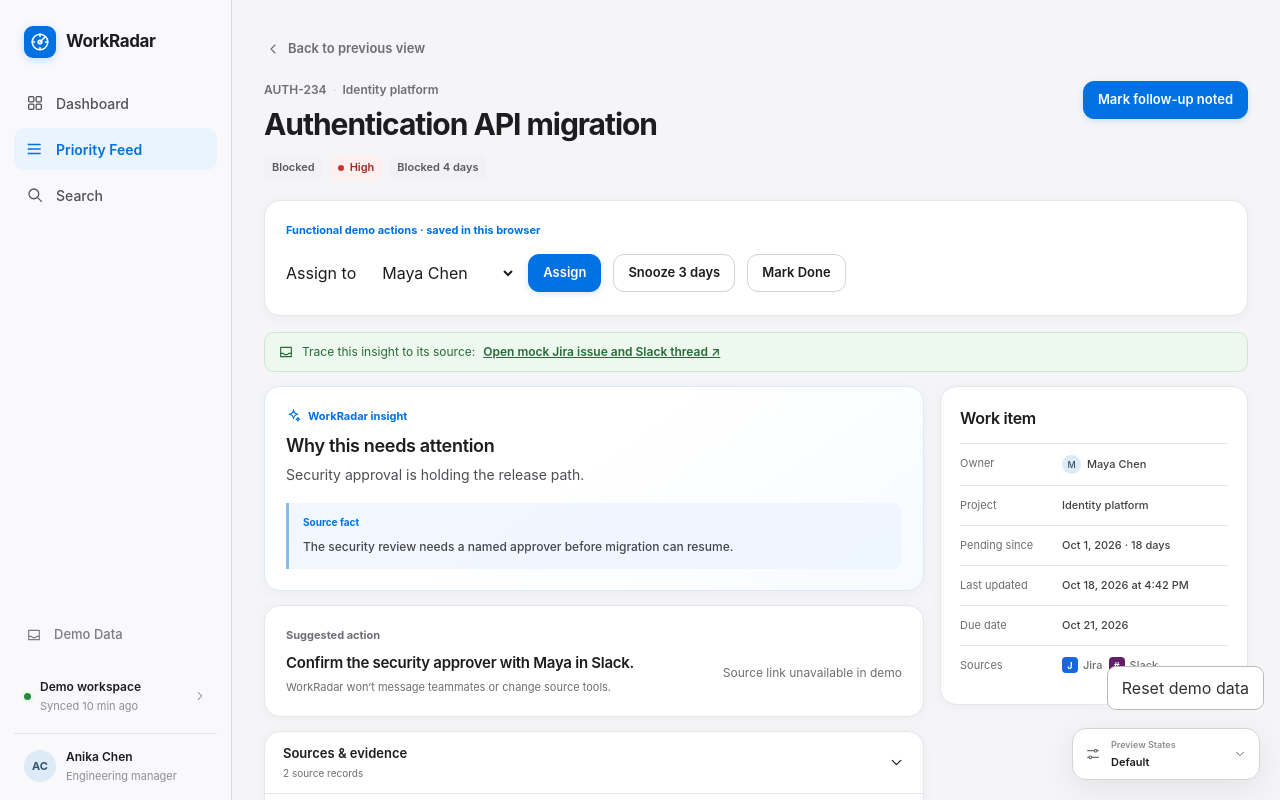
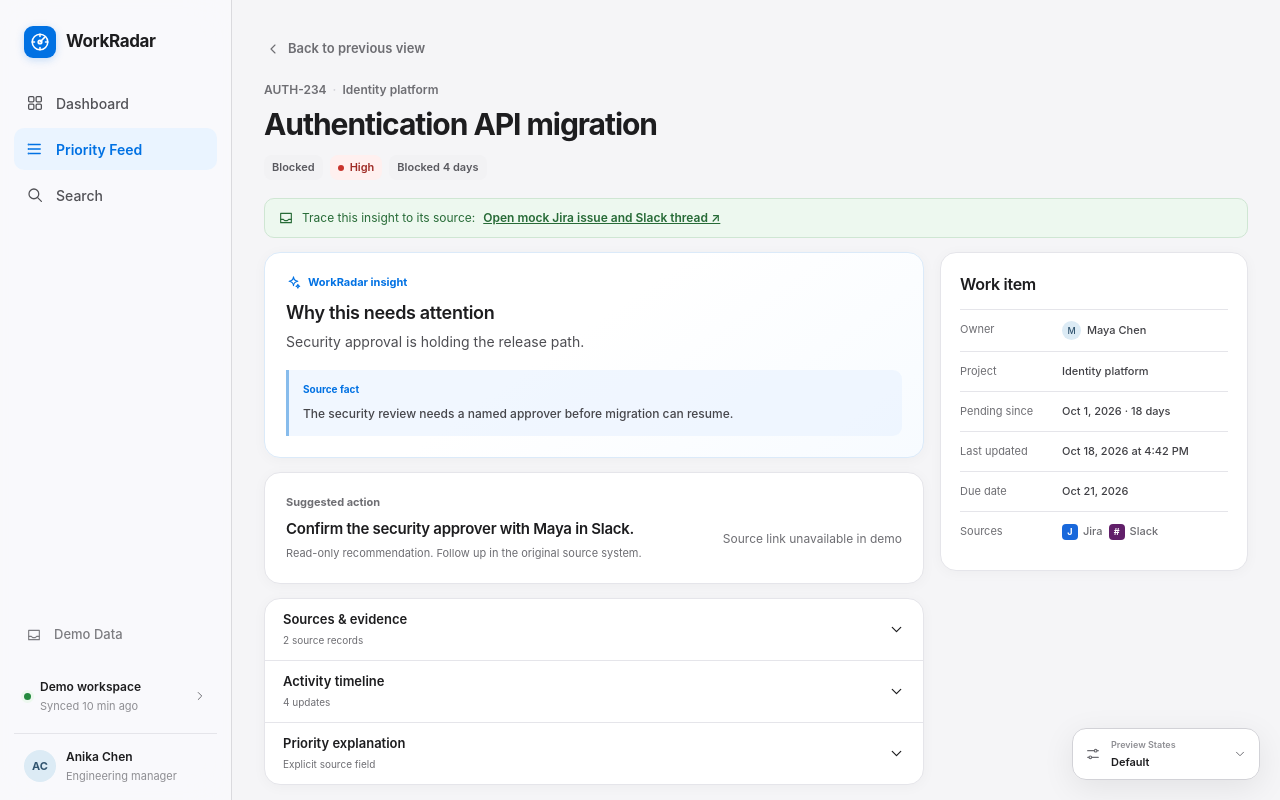
Before and after one commit to KR4705/workradar-prototype, a React (Vite) app: page / in a window 1280 px wide. Both pictures are taken after a click on the button 581 px from the left and 392 px from the top of the page. Shown: the top 800 px of the page. Built offline with nearby package versions, Linux system fonts and the light colour scheme.

Commit message:
Simplify WorkRadar to read-only cross-platform intelligence

```diff
--- a/src/App.tsx
+++ b/src/App.tsx
@@ -9,7 +9,7 @@ type QaScenario = "default" | "empty-search" | "empty-priority" | "no-dashboard-
 type WorkItem = {
   id: string
   title: string
-  status: "Blocked" | "Pending" | "In progress" | "Done"
+  status: "Blocked" | "Pending" | "In progress"
   priority: Priority
   duration: string
   durationKind: "Blocked" | "Pending" | "No update"
@@ -22,7 +22,6 @@ type WorkItem = {
   pendingSince: string
   lastUpdated: string
   due?: string
-  snoozedUntil?: string
 }
 
 const items: WorkItem[] = [
@@ -130,39 +129,17 @@ const items: WorkItem[] = [
   },
 ]
 
-type DemoStore = {
-  records: WorkItem[]
-  assign: (id: string, owner: string) => void
-  complete: (id: string) => void
-  snooze: (id: string, days: number) => void
-  reset: () => void
-}
+type DemoStore = { records: WorkItem[] }
 const DemoContext = createContext<DemoStore | null>(null)
 function useDemoStore() {
   const context = useContext(DemoContext)
   if (!context) throw new Error("Missing demo store")
   return context
 }
-const BASE_DATE = "2026-10-21"
-const isVisible = (item: WorkItem) =>
-  item.status !== "Done" && (!item.snoozedUntil || item.snoozedUntil <= BASE_DATE)
+const isVisible = (_item: WorkItem) => true
 const priorityOrder: Record<Priority, number> = { High: 0, Medium: 1, Low: 2 }
-const rankItems = (data: WorkItem[]) =>
-  [...data].sort((a, b) => priorityOrder[a.priority] - priorityOrder[b.priority] ||
-    parseInt(b.duration, 10) - parseInt(a.duration, 10))
+const rankItems = (data: WorkItem[]) => [...data].sort((a,b) => priorityOrder[a.priority]-priorityOrder[b.priority] || parseInt(b.duration,10)-parseInt(a.duration,10))
 const initialRecords = items
-function storedRecords(): WorkItem[] {
-  try {
-    const value = JSON.parse(localStorage.getItem("workradar-demo-v2") || "null")
-    if (!Array.isArray(value)) return initialRecords
-    return initialRecords.map(original => {
-      const saved = value.find((v: WorkItem) => v.id === original.id)
-      return saved ? { ...original, owner: typeof saved.owner === "string" ? saved.owner : original.owner,
-        status: ["Blocked", "Pending", "In progress", "Done"].includes(saved.status) ? saved.status : original.status,
-        snoozedUntil: typeof saved.snoozedUntil === "string" ? saved.snoozedUntil : undefined } : original
-    })
-  } catch { return initialRecords }
-}
 
 function Icon({ name, size = 18 }: { name: string; size?: number }) {
   const paths: Record<string, ReactNode> = {
@@ -591,7 +568,7 @@ function Dashboard({
                   <span className="ai-icon">
                     <Icon name="sparkle" size={16} />
                   </span>
-                  AI-generated summary · simulated
+                  AI-style summary · simulated
                 </div>
                 <h2>What happened today</h2>
                 <p>
@@ -773,19 +750,12 @@ function Disclosure({
 function ItemDetails({
   item,
   back,
-  followedUp,
-  setFollowedUp,
   openEvidence,
 }: {
   item: WorkItem
   back: () => void
-  followedUp: boolean
-  setFollowedUp: (value: boolean) => void
   openEvidence: () => void
 }) {
-  const { assign, complete, snooze } = useDemoStore()
-  const [assignedOwner, setAssignedOwner] = useState(item.owner)
-  useEffect(() => setAssignedOwner(item.owner), [item.id, item.owner])
   return (
     <div className="page detail-page">
       <Button variant="quiet" className="back-button" onClick={back}>
@@ -805,36 +775,8 @@ function ItemDetails({
             </span>
           </div>
         </div>
-        <Button
-          variant={followedUp ? "secondary" : "primary"}
-          onClick={() => setFollowedUp(!followedUp)}
-        >
-          {followedUp && <Icon name="check" size={17} />}
-          {followedUp ? "Follow-up noted" : "Mark follow-up noted"}
-        </Button>
+
       </div>
-
-      <section className="detail-card" aria-label="Demo actions" style={{marginBottom: 18}}>
-        <span className="eyebrow">Functional demo actions · saved in this browser</span>
-        <div style={{display:"flex", gap:12, flexWrap:"wrap", alignItems:"center", marginTop:12}}>
-          <label htmlFor="assign-owner">Assign to</label>
-          <select id="assign-owner" value={assignedOwner} onChange={e => setAssignedOwner(e.target.value)} style={{padding:10,borderRadius:8}}>
-            {Array.from(new Set([...initialRecords.map(i => i.owner), assignedOwner])).map(person => <option key={person}>{person}</option>)}
-          </select>
-          <Button variant="primary" onClick={() => assign(item.id, assignedOwner)}>Assign</Button>
-          <Button onClick={() => { snooze(item.id, 3); back() }}>Snooze 3 days</Button>
-          <Button onClick={() => { complete(item.id); back() }}>Mark Done</Button>
-        </div>
-        {item.snoozedUntil && <p style={{marginTop:12}}>Snoozed until {item.snoozedUntil}. This item is hidden from the active feed until that date.</p>}
-        {item.status === "Done" && <p style={{marginTop:12}}>Completed in demo workspace.</p>}
-      </section>
-      {followedUp && (
-        <div className="local-note">
-          <Icon name="check" size={16} />
-          Follow-up saved locally. This item remains {item.status.toLowerCase()}{" "}
-          until its source status changes.
-        </div>
-      )}
 
       <div className="local-note" style={{marginBottom:14}}><Icon name="inbox" size={16} /><span>Trace this insight to its source: </span><button type="button" onClick={openEvidence} style={{textDecoration:"underline",fontWeight:600,cursor:"pointer"}}>Open mock Jira issue and Slack thread ↗</button></div>
       <div className="detail-grid">
@@ -858,7 +800,7 @@ function ItemDetails({
             <div className="next-action-row">
               <div>
                 <h2>{item.nextAction}</h2>
-                <p>WorkRadar won’t message teammates or change source tools.</p>
+                <p>Read-only recommendation. Follow up in the original source system.</p>
               </div>
               <span className="source-demo-note" title="Source URLs are not provided in the supplied sample data">Source link unavailable in demo</span>
             </div>
@@ -1284,7 +1226,7 @@ function DemoDataPage({ records, focus, openItem, onAll }: {
     <div style={{...sectionStyle,marginTop:16}}><span className="eyebrow">WORKRADAR INTERPRETATION</span>
       <h3 style={{fontSize:17,margin:"9px 0"}}>{item?.reason}</h3>
       <p style={{fontSize:13}}>Recommended next step: {item?.nextAction}</p>
-      <p style={{fontSize:12,color:"#637085",marginTop:10}}>Provenance: {issue.id} Jira issue + #{issue.channel} conversation. Local demo actions modify WorkRadar's stored copy, not the original source fixture.</p>
+      <p style={{fontSize:12,color:"#637085",marginTop:10}}>Provenance: {issue.id} Jira issue + #{issue.channel} conversation. WorkRadar is read-only: no changes are made to Jira or Slack.</p>
       {item && <button type="button" onClick={()=>openItem(item,"data")} style={{...actionStyle,marginTop:14}}>Open work item →</button>}
     </div>
   </div>
@@ -1335,34 +1277,13 @@ function StatesPage({ navigate }: { navigate: (view: View) => void }) {
 }
 
 export default function App() {
-  const [records, setRecords] = useState<WorkItem[]>(storedRecords)
+  const records = initialRecords
   const [view, setView] = useState<View>("dashboard")
   const [qaScenario, setQaScenario] = useState<QaScenario>("default")
   const [qaToast, setQaToast] = useState("")
   const [selectedItem, setSelectedItem] = useState<WorkItem>(initialRecords[0])
   const [returnView, setReturnView] = useState<View>("feed")
   const [evidenceFocus, setEvidenceFocus] = useState<string | undefined>()
-  const [followedUpIds, setFollowedUpIds] = useState<string[]>(() => {
-    try {
-      return JSON.parse(localStorage.getItem("workradar-followups") || "[]")
-    } catch {
-      return []
-    }
-  })
-
-  useEffect(() => { localStorage.setItem("workradar-demo-v2", JSON.stringify(records)) }, [records])
-  const assign = (id: string, owner: string) => setRecords(current => current.map(item => item.id === id ? {...item, owner} : item))
-  const complete = (id: string) => setRecords(current => current.map(item => item.id === id ? {...item, status: "Done", snoozedUntil: undefined} : item))
-  const snooze = (id: string, days: number) => {
-    const date = new Date(BASE_DATE + "T12:00:00Z")
-    date.setUTCDate(date.getUTCDate() + days)
-    setRecords(current => current.map(item => item.id === id ? {...item, snoozedUntil: date.toISOString().slice(0,10)} : item))
-  }
-  const reset = () => { setRecords(initialRecords); setFollowedUpIds([]); setQaScenario("default"); setView("dashboard") }
-  useEffect(() => {
-    localStorage.setItem("workradar-followups", JSON.stringify(followedUpIds))
-  }, [followedUpIds])
-
   const navigate = (nextView: View) => {
     setView(nextView)
     window.scrollTo({ top: 0, behavior: "smooth" })
@@ -1374,14 +1295,6 @@ export default function App() {
     navigate("details")
   }
   const openEvidence = (id?: string) => { setEvidenceFocus(id); navigate("data") }
-
-  const setFollowedUp = (value: boolean) => {
-    setFollowedUpIds((current) =>
-      value
-        ? Array.from(new Set([...current, selectedItem.id]))
-        : current.filter((id) => id !== selectedItem.id),
-    )
-  }
 
   const selectQaScenario = (scenario: QaScenario, targetView: View) => {
     setQaScenario(scenario)
@@ -1401,7 +1314,7 @@ export default function App() {
   }
 
   return (
-    <DemoContext.Provider value={{ records, assign, complete, snooze, reset }}>
+    <DemoContext.Provider value={{ records }}>
     <div className="app-shell">
       <Sidebar view={view} navigate={navigate} />
       <div className="content">
@@ -1432,8 +1345,6 @@ export default function App() {
           <ItemDetails
             item={records.find(i => i.id === selectedItem.id) || selectedItem}
             back={() => navigate(returnView)}
-            followedUp={followedUpIds.includes(selectedItem.id)}
-            setFollowedUp={setFollowedUp}
             openEvidence={() => openEvidence(selectedItem.id)}
           />
         )}
@@ -1441,7 +1352,6 @@ export default function App() {
         {view === "data" && <DemoDataPage records={records} focus={evidenceFocus} openItem={openItem} onAll={() => setEvidenceFocus(undefined)} />}
       </div>
       <QaControls scenario={qaScenario} onSelect={selectQaScenario} />
-      <button type="button" onClick={reset} title="Reset all demo actions" style={{position:"fixed",right:16,bottom:90,zIndex:50,padding:"9px 14px",background:"#fff",color:"#333",border:"1px solid #bbb",borderRadius:9,cursor:"pointer"}}>Reset demo data</button>
       {qaToast && (
         <div className="qa-toast" role="status">
           <Icon name="check" size={16} />
```
